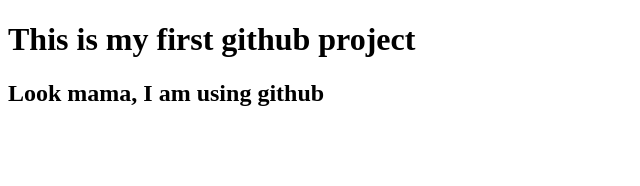
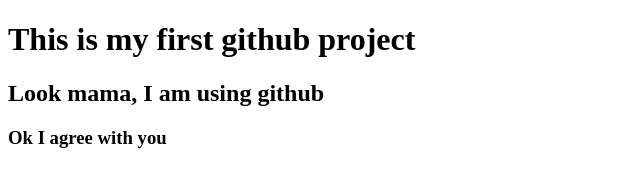
Before and after one commit to Kaziul/my-first-website, a plain HTML site: page index.html in a window 1280 px wide. Shown: the whole page, without its empty margins (0-640 px from the left). Drawn offline with Linux system fonts and the light colour scheme.

Commit message:
ok aggrement

```diff
--- a/index.html
+++ b/index.html
@@ -9,5 +9,6 @@
 <body>
     <h1>This is my first github project</h1>
     <h2>Look mama, I am using github</h2>
+    <h3>Ok I agree with you</h3>
 </body>
 </html>
```
